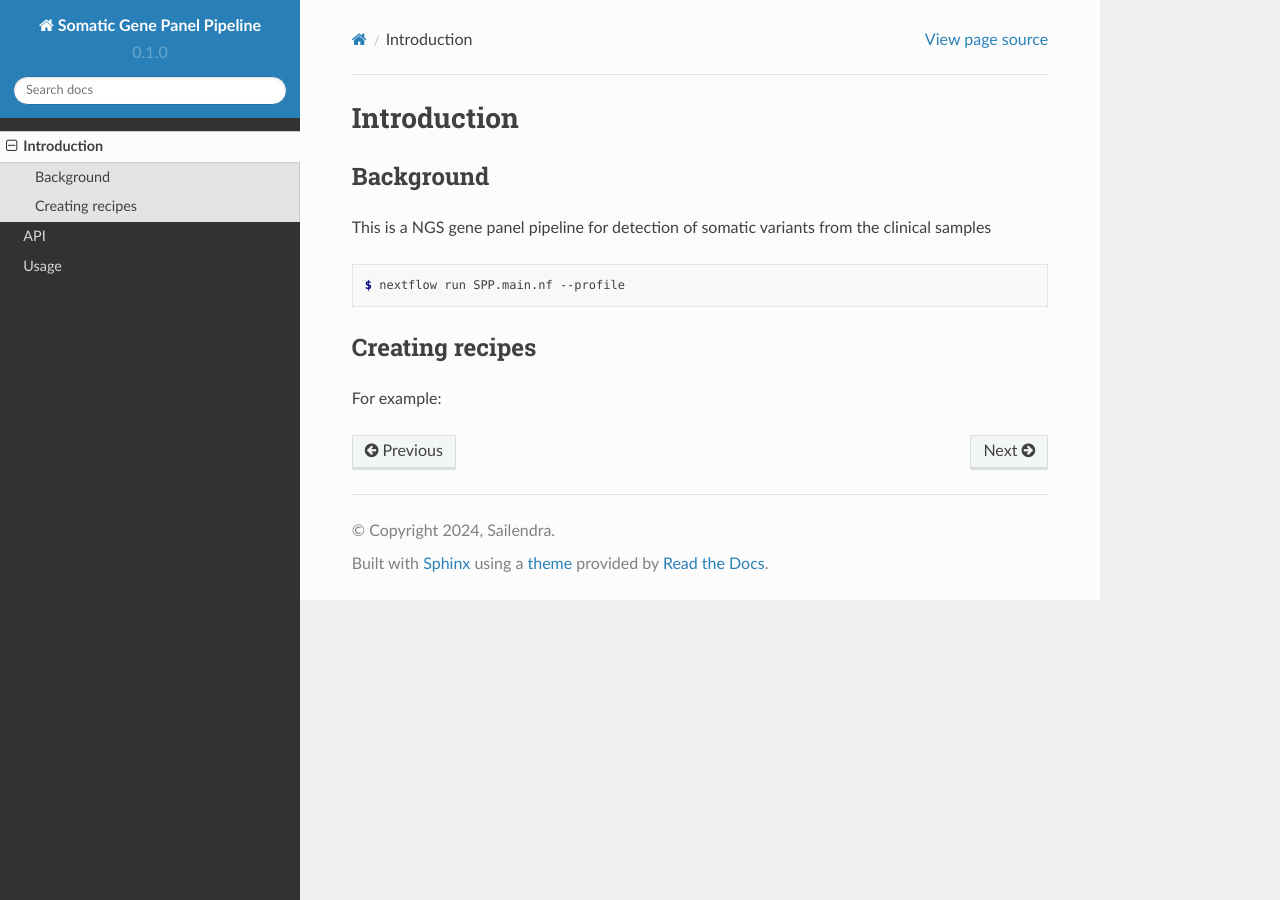
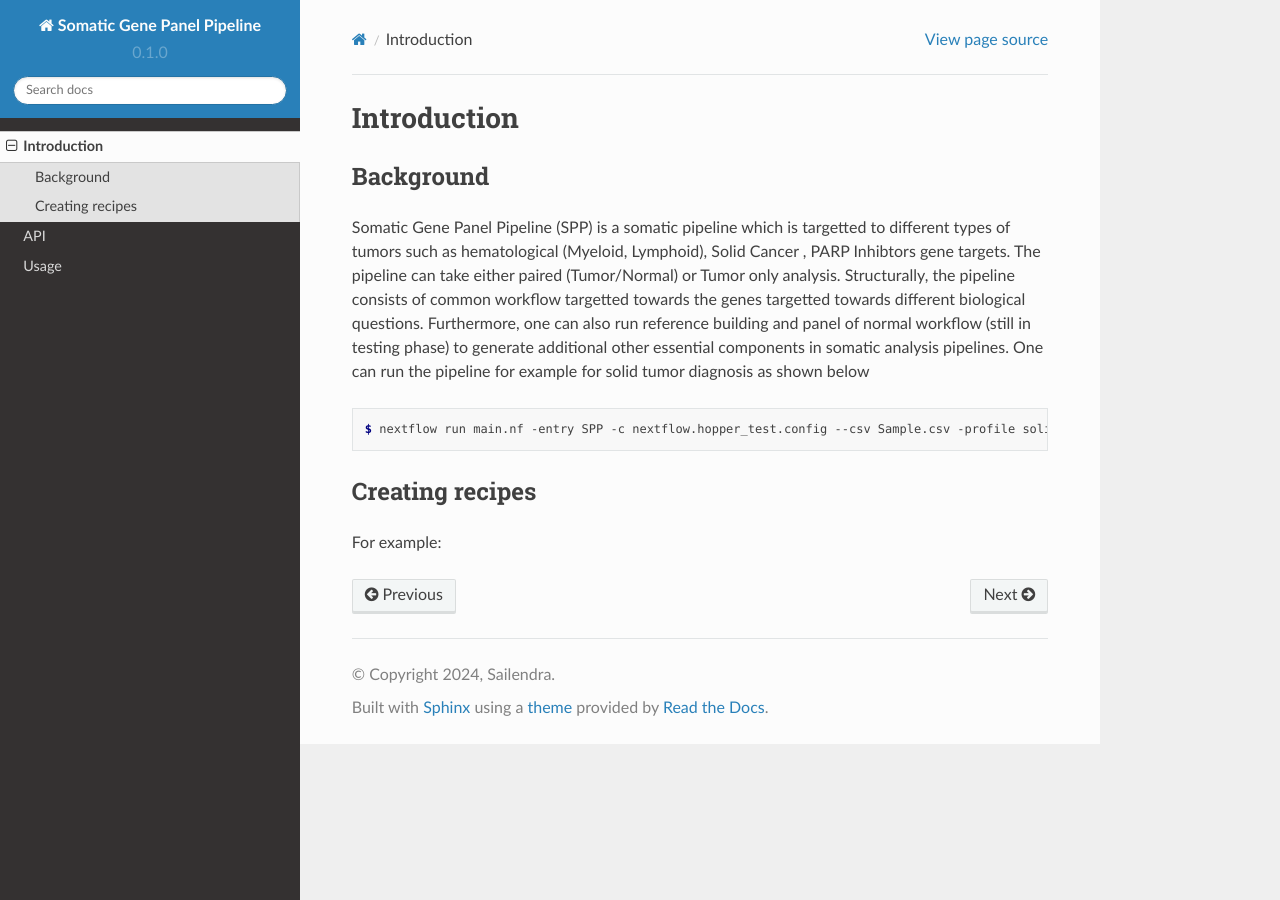
Before and after one commit to sailepradh/readthedoc, a Sphinx documentation site: the page built from docs/source/introduction.rst, in a window 1280 px wide. Built offline with Sphinx 7.4.7 and the Read the Docs theme 2.0.0, drawn with Linux system fonts in a browser that asks for light colours.

Commit message:
Add introduction text

```diff
--- a/docs/source/index.rst
+++ b/docs/source/index.rst
@@ -4,8 +4,8 @@ Welcome to CMD Somatic Panel Pipeline documentation!
 **CMD Somatic Panel Pipeline** is a nextflow based clinical bioinformatics pipeline.The pipeline takes raw sequencing files as *fastq.gz* from *samplesheet.csv* along with other meta data among others - sample type, sex, number of reads etc. The pipeline is intended to run in CMD high performance clusters (grace or hopper) along with all the references files in the config file. The results produced by the pipelines are visualized and reported in in-house interpretation and visualization tools.
 
 
-Check out the :doc:`usage` section for further information, including
-how to :ref:`installation` the project.
+.. Check out the :doc:`usage` section for further information, including
+.. how to :ref:`installation` the project.
 
 Contents
 --------
--- a/docs/source/introduction.rst
+++ b/docs/source/introduction.rst
@@ -6,14 +6,14 @@ Introduction
 Background
 ------------
 
-This is a NGS gene panel pipeline for detection of somatic variants from the clinical samples
+Somatic Gene Panel Pipeline (SPP) is a somatic pipeline which is targetted to different types of tumors such as hematological (Myeloid, Lymphoid), Solid Cancer , PARP Inhibtors gene targets. The pipeline can take either paired (Tumor/Normal) or Tumor only analysis.  Structurally, the pipeline consists of common workflow targetted towards the genes targetted towards different biological questions. Furthermore, one can also run reference building and panel of normal workflow (still in testing phase) to generate additional other essential components in somatic analysis pipelines. One can run the pipeline for example for solid tumor diagnosis as shown below
+
 
 .. code-block:: console
 
-   $ nextflow run SPP.main.nf --profile
+   $ nextflow run main.nf -entry SPP -c nextflow.hopper_test.config --csv Sample.csv -profile solid,hg38
 
 Creating recipes
 ----------------
 
-
 For example:
```
